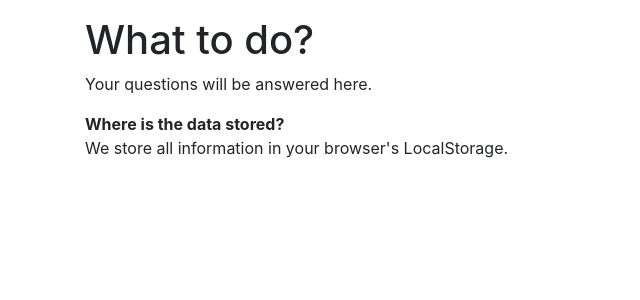
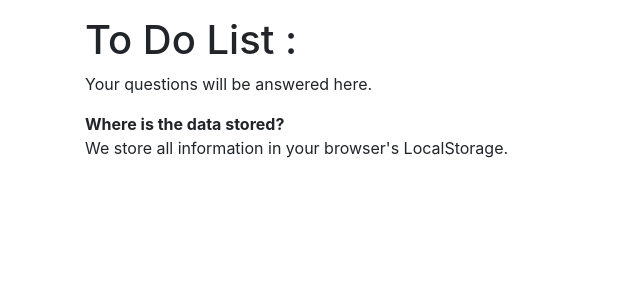
Before and after one commit to mhdalmasri/ToDoList-with-redux, a React (Create React App) app: page /#/help in a window 1280 px wide. Shown: the top 300 px of the page, without its empty margins (0-640 px from the left). Built offline with nearby package versions, Linux system fonts and the light colour scheme.

Commit message:
h1 changed

```diff
--- a/src/components/Header.js
+++ b/src/components/Header.js
@@ -3,7 +3,7 @@ import React from "react";
 const Header = props => {
   return (
     <header className="header">
-      <h1>What to do?</h1>
+      <h1>To Do List :</h1>
       <span className="tagline">{props.tagline}</span>
     </header>
   );
```
Also changed, not shown: 11 other files (tests, documents, lock files or other folders).
